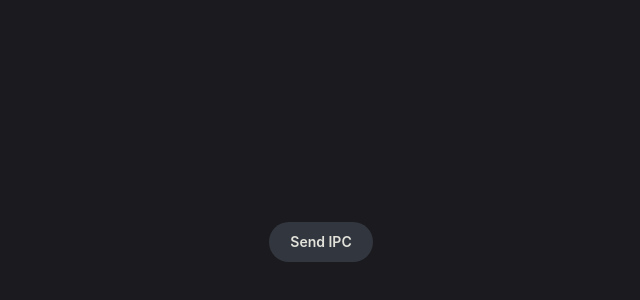
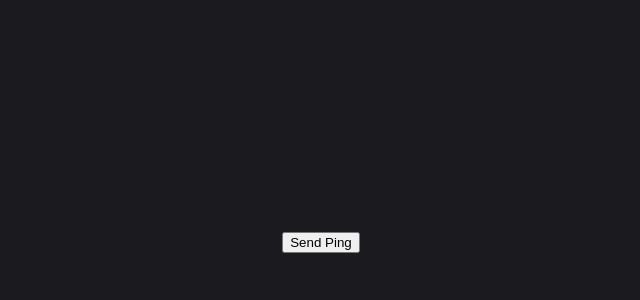
Before and after one commit to zduvall/update-exif, a React (Vite) app in the folder ExiEdit/src/renderer/: page / in a window 1280 px wide. Shown: the part 118-418 px from the top of the page, without its empty margins (319-959 px from the left). Built offline with nearby package versions, Linux system fonts and the light colour scheme.

Commit message:
Strip down template

```diff
--- a/ExiEdit/src/renderer/src/App.tsx
+++ b/ExiEdit/src/renderer/src/App.tsx
@@ -2,13 +2,9 @@ function App(): React.JSX.Element {
   const ipcHandle = (): void => window.electron.ipcRenderer.send('ping')
 
   return (
-    <>
-      <div className="action">
-        <a target="_blank" rel="noreferrer" onClick={ipcHandle}>
-          Send IPC
-        </a>
-      </div>
-    </>
+    <div>
+      <button onClick={ipcHandle}>Send Ping</button>
+    </div>
   )
 }
 
--- a/ExiEdit/src/renderer/src/assets/main.css
+++ b/ExiEdit/src/renderer/src/assets/main.css
@@ -32,31 +32,3 @@ code {
   flex-direction: column;
   margin-bottom: 80px;
 }
-
-.action {
-  flex-shrink: 0;
-  padding: 6px;
-}
-
-.action a {
-  cursor: pointer;
-  text-decoration: none;
-  display: inline-block;
-  border: 1px solid transparent;
-  text-align: center;
-  font-weight: 600;
-  white-space: nowrap;
-  border-radius: 20px;
-  padding: 0 20px;
-  line-height: 38px;
-  font-size: 14px;
-  border-color: var(--ev-button-alt-border);
-  color: var(--ev-button-alt-text);
-  background-color: var(--ev-button-alt-bg);
-}
-
-.action a:hover {
-  border-color: var(--ev-button-alt-hover-border);
-  color: var(--ev-button-alt-hover-text);
-  background-color: var(--ev-button-alt-hover-bg);
-}
```
